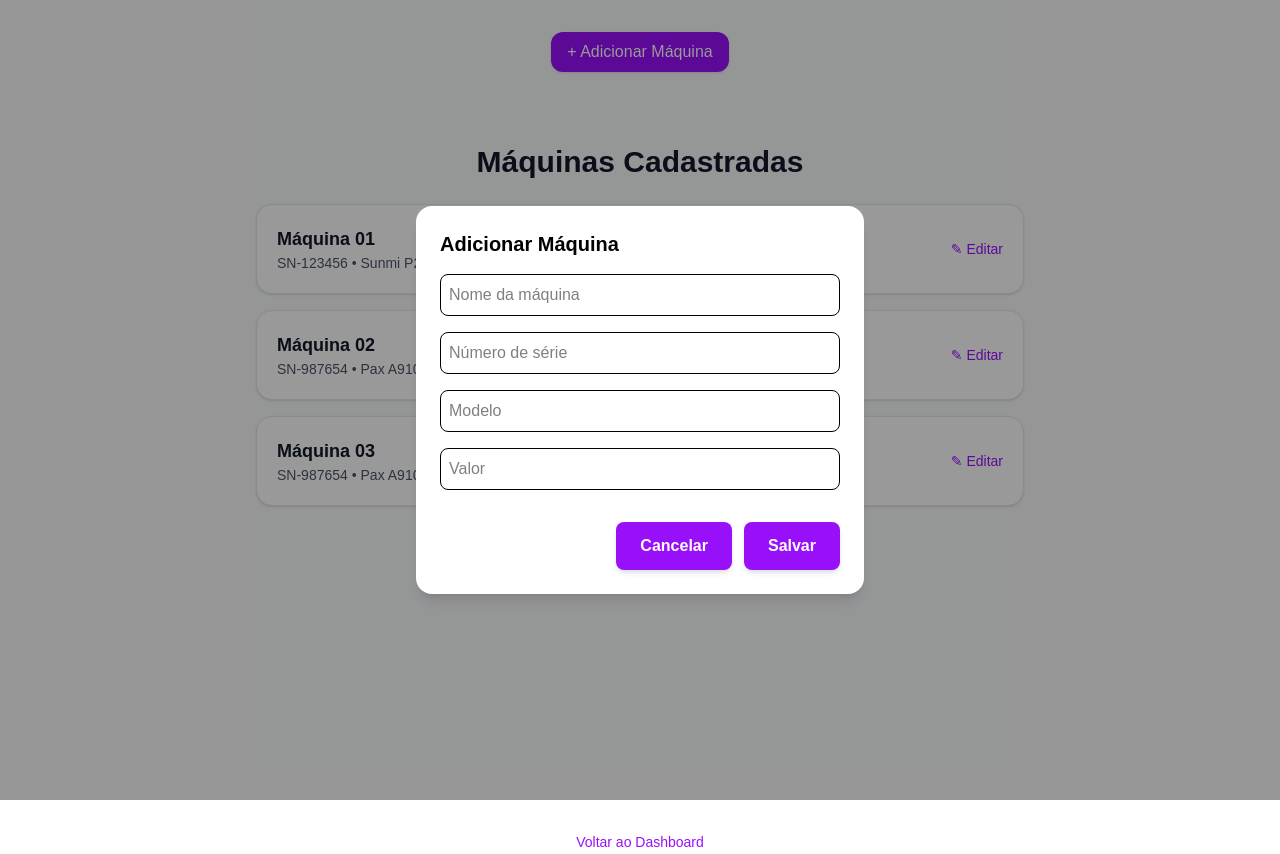
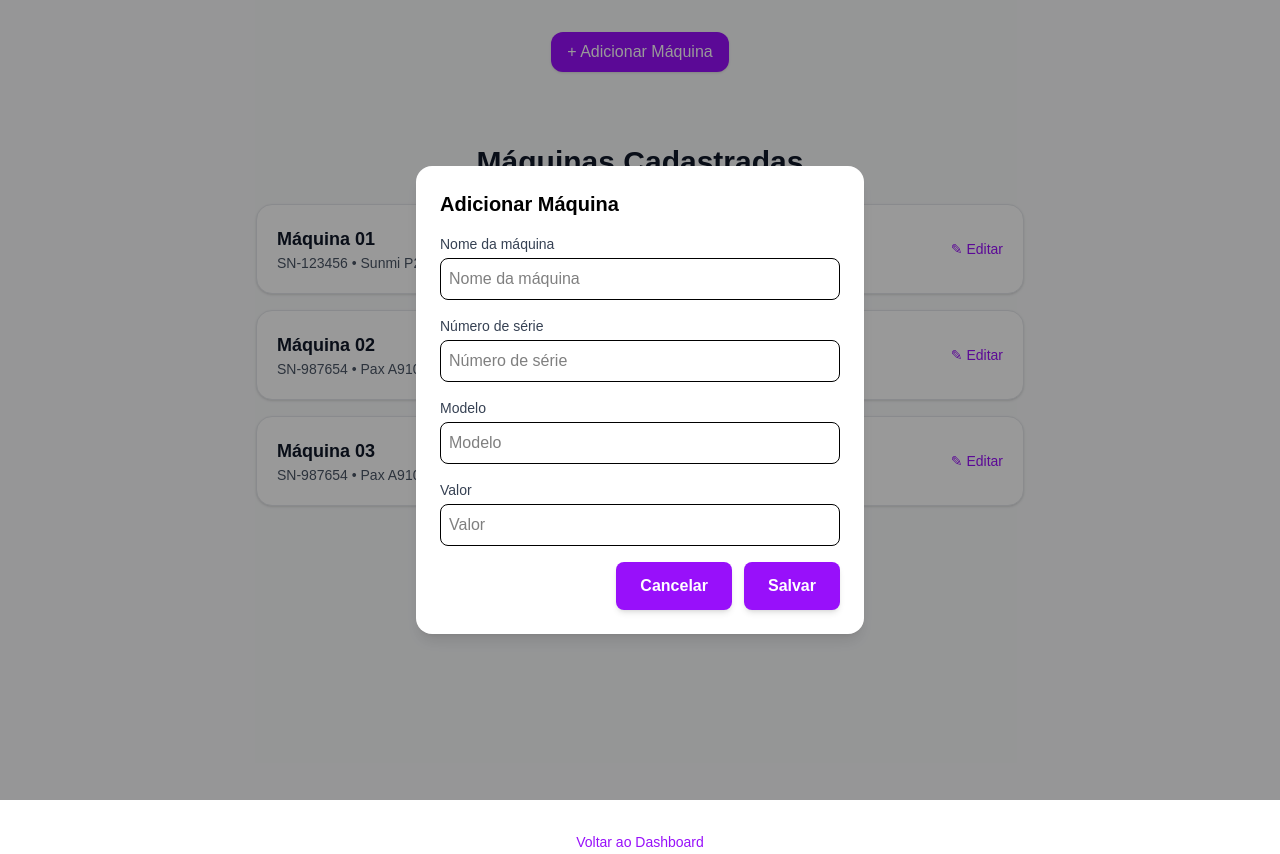
Before and after one commit to costagguilherme/ufbank-matc84, a Next.js app: page /machines in a window 1280 px wide. Both pictures are taken after a click on the button "+ Adicionar Máquina". Built offline with nearby package versions, Linux system fonts and the light colour scheme.

Commit message:
feat: add labels to machine form fields

```diff
--- a/src/components/molecules/MachineForm.tsx
+++ b/src/components/molecules/MachineForm.tsx
@@ -11,38 +11,54 @@ type MachineFormProps = {
 export default function MachineForm({ onSubmit, onCancel, machine }: MachineFormProps) {
     return (
         <form onSubmit={onSubmit} className="space-y-4">
+            <div>
+                <label htmlFor="name" className="block text-sm font-medium text-gray-700">Nome da máquina</label>
                 <input
+                    id="name"
                     name="name"
                     required
                     defaultValue={machine?.name}
                     placeholder="Nome da máquina"
-                className="w-full border p-2 rounded-lg"
+                    className="mt-1 block w-full border p-2 rounded-lg"
                 />
+            </div>
 
+            <div>
+                <label htmlFor="serial" className="block text-sm font-medium text-gray-700">Número de série</label>
                 <input
+                    id="serial"
                     name="serial"
                     required
                     defaultValue={machine?.serial}
                     placeholder="Número de série"
-                className="w-full border p-2 rounded-lg"
+                    className="mt-1 block w-full border p-2 rounded-lg"
                 />
+            </div>
 
+            <div>
+                <label htmlFor="model" className="block text-sm font-medium text-gray-700">Modelo</label>
                 <input
+                    id="model"
                     name="model"
                     required
                     defaultValue={machine?.model}
                     placeholder="Modelo"
-                className="w-full border p-2 rounded-lg"
+                    className="mt-1 block w-full border p-2 rounded-lg"
                 />
+            </div>
 
+            <div>
+                <label htmlFor="valor" className="block text-sm font-medium text-gray-700">Valor</label>
                 <input
+                    id="valor"
                     name="valor"
                     required
                     type="number"
                     defaultValue={machine?.valor}
                     placeholder="Valor"
-                className="w-full border p-2 rounded-lg"
+                    className="mt-1 block w-full border p-2 rounded-lg"
                 />
+            </div>
 
             <div className="flex justify-end gap-3 mt-4">
                 <Button
@@ -50,7 +66,6 @@ export default function MachineForm({ onSubmit, onCancel, machine }: MachineForm
                     label="Cancelar"
                     onClick={onCancel}
                 />
-
                 <Button
                     type="submit"
                     label="Salvar"
```
Lines whose indentation alone changed are shown as unchanged.
